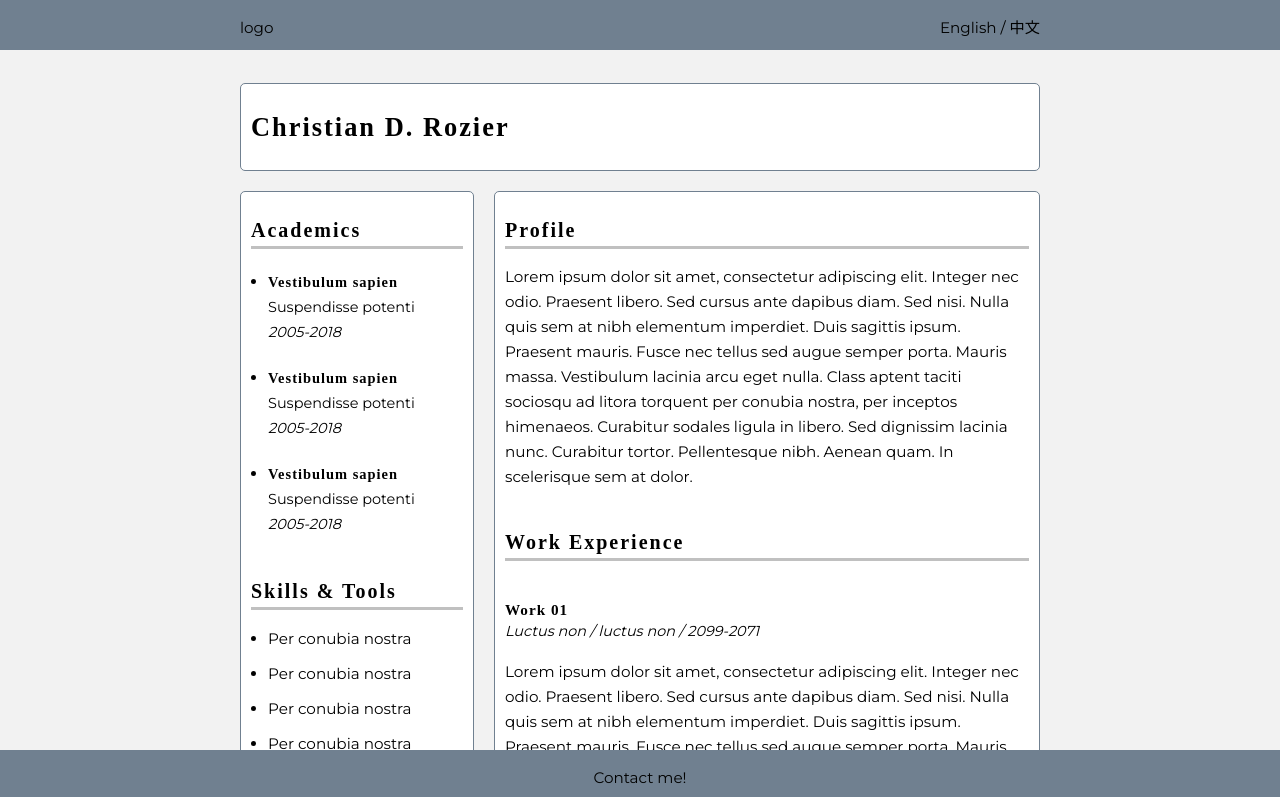
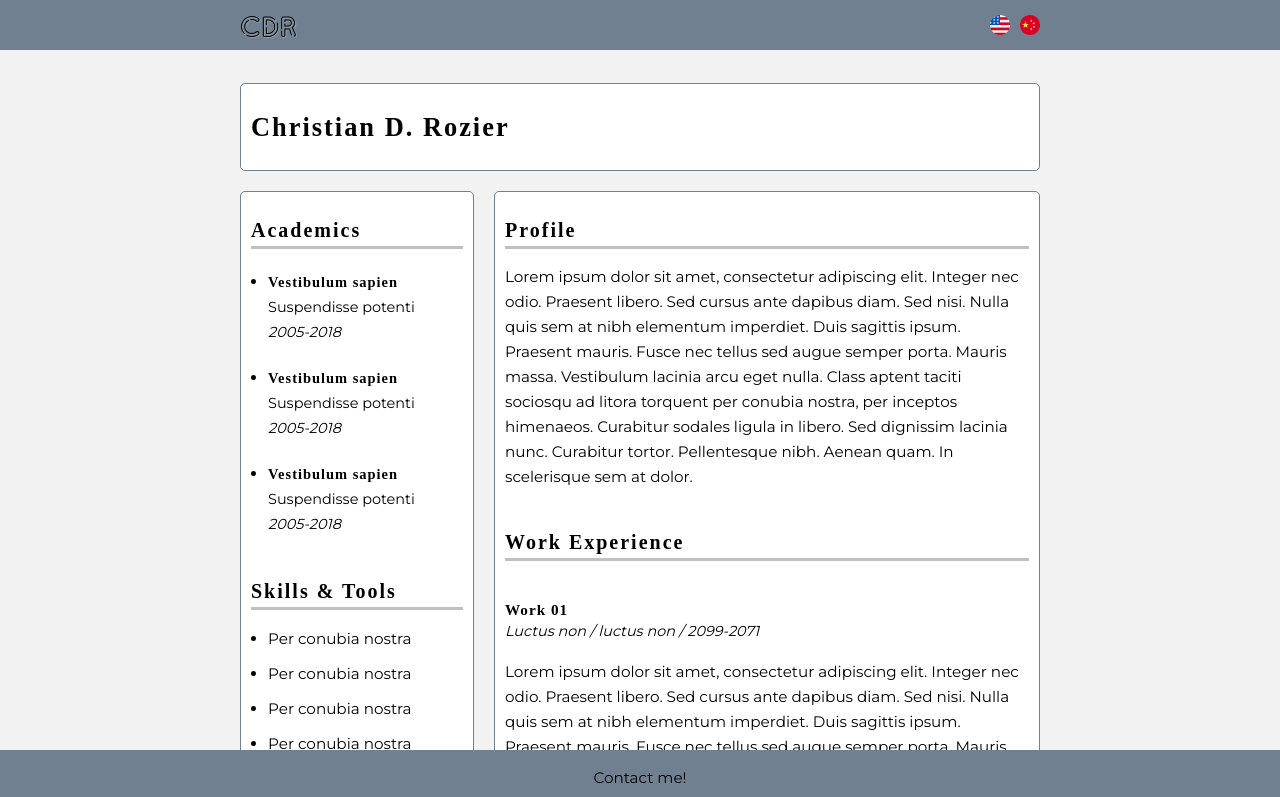
Before and after one commit to roziercd/roziercd.github.io, a plain HTML site: page index.html in a window 1280 px wide. Shown: the top 797 px of the page. Drawn offline with Linux system fonts and the light colour scheme; a web font is replaced by a local one.

Commit message:
Finished header styles

```diff
--- a/css/style.css
+++ b/css/style.css
@@ -48,14 +48,6 @@ h1, h2, h3 {
     width: 97.5%;
     max-width: 800px;
     margin: 0 auto;
-}
-
-.logo {
-    float: left;
-}
-
-.language {
-    float: right;
 }
 
 .contact {
@@ -160,3 +152,36 @@ li.multi-line-bullets {
 li.single-line-bullets {
   margin-top: 10px;
 }
+
+
+
+
+
+
+
+
+
+.header-content {
+  padding-top: 15px;
+}
+
+.header-content ul {
+  list-style-type: none;
+  display: inline;
+  margin: 0;
+}
+
+.header-logo, .header-name {
+  float: left;
+  padding-right: 10px;
+}
+
+.header-name {
+  font-family: 'Patua One', serif;
+  font-size: 125%;
+}
+
+.header-united-states, .header-china {
+  float: right;
+  padding-left: 10px;
+}
--- a/index.html
+++ b/index.html
@@ -15,13 +15,11 @@
 
         <div class="header-content">
 
-            <div class="logo">
-                <p>logo</p>
-            </div>
-
-            <div class="language">
-                <p>English / 中文</p>
-            </div>
+            <ul class="header-list">
+                <li class="header-logo"><img src="img/cdr-logo.png" alt="CDR Logo" width="auto" height="25px"></li>
+                <li class="header-china"><img src="img/china-icon.png" alt="China Icon" width="auto" height="20px"></li>
+                <li class="header-united-states"><img src="img/united-states-icon.png" alt="United States Icon" width="auto" height="20px"></li>
+            </ul>
 
         </div>
 
```
Also changed, not shown: img/cdr-logo.png (added), img/china-icon.png (added), img/united-states-icon.png (added).
